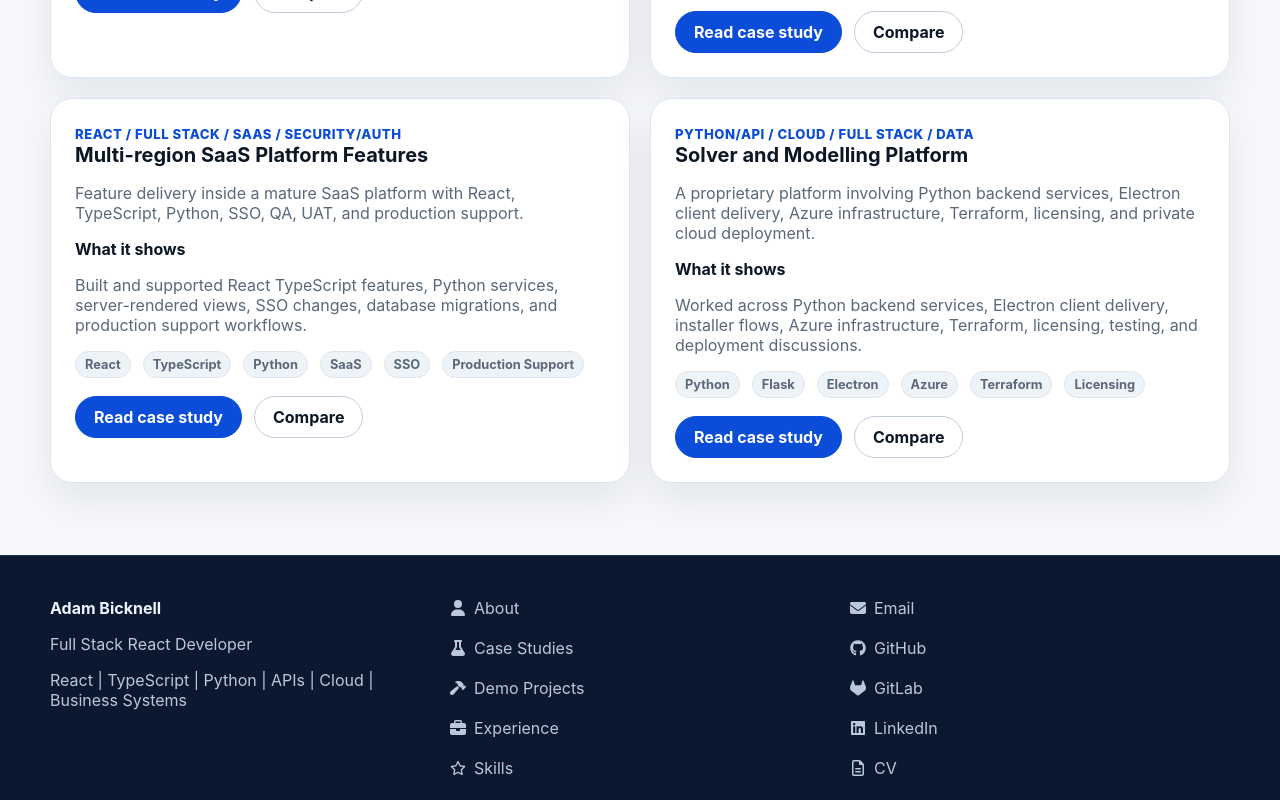
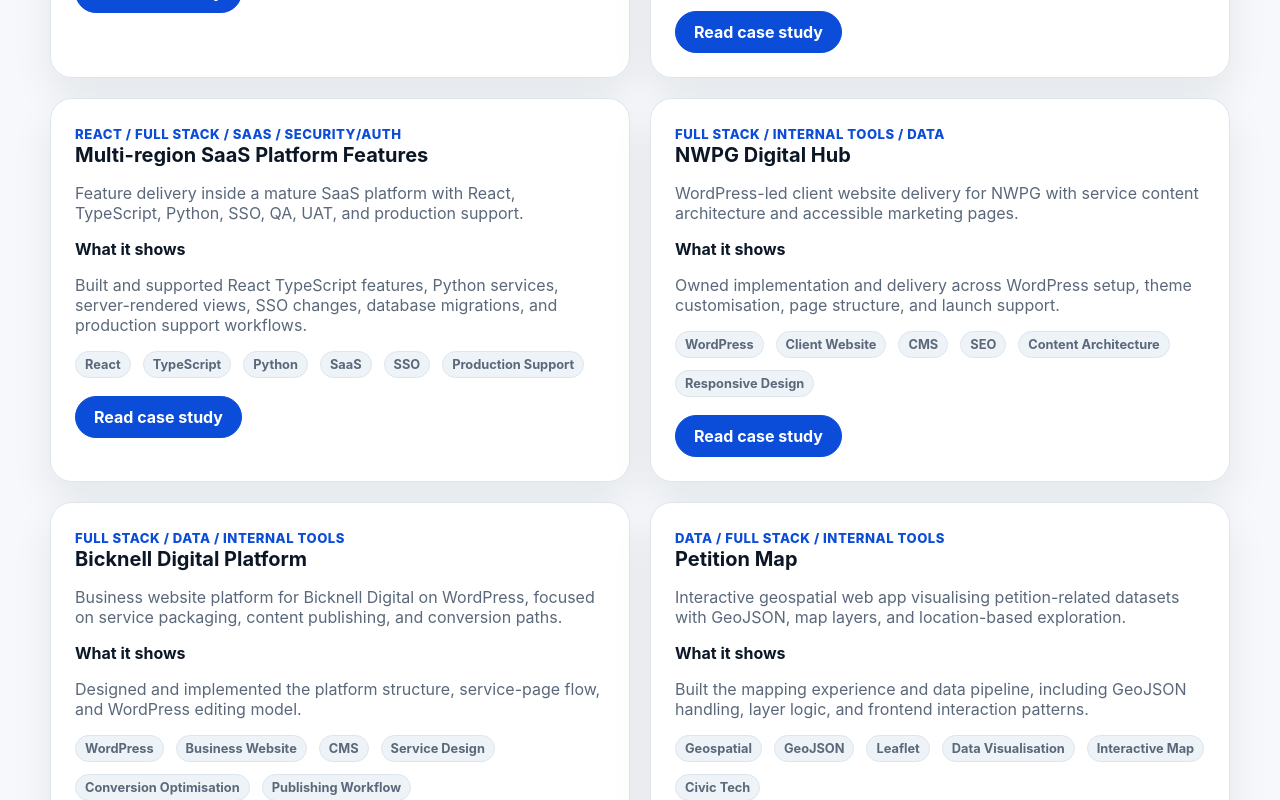
Before and after one commit to adambicknell/development-portfolio, a Next.js app: page /case-studies in a window 1280 px wide. Shown: the part 1020-1820 px from the top of the page. Built offline with nearby package versions, Linux system fonts and the light colour scheme.

Commit message:
FIX: Case studies and demo pages.

```diff
--- a/src/app/case-studies/page.tsx
+++ b/src/app/case-studies/page.tsx
@@ -1,7 +1,6 @@
 'use client';
 import { useMemo, useState } from 'react';
 import { CaseStudyCard } from '@/components/cards/CaseStudyCard';
-import { CompareDrawer } from '@/components/case-studies/CompareDrawer';
 import { caseStudies } from '@/data/caseStudies';
 import { SharedTaxonomyFilters } from '@/components/common/SharedTaxonomyFilters';
 import { filterItems, groupedSkills, type FilterableItem } from '@/lib/taxonomy';
@@ -17,5 +16,5 @@
   const [skill, setSkill] = useState<string | null>(null);
   const items = caseStudies.map((i) => ({ ...i, primaryFilters: i.focusAreas, visibleSkills: i.techStack, hiddenSearchAliases: i.tags, searchKeywords: [i.title, i.summary, i.problem, i.role] })) as (typeof caseStudies[number] & FilterableItem)[];
   const filtered = useMemo(() => filterItems(items, parent as ParentFilter | null, skill, query), [items, parent, skill, query]);
-  return <section className="section"><div className="container"><div className="space-between"><div className="animate-fade-in-left"><span className="eyebrow">Commercial proof</span><h1 className="h1">Case studies</h1><p className="lead">Anonymised examples based on private commercial systems, internal platforms, SaaS work, secure access, cloud delivery, and production support.</p></div><div className="card animate-fade-in-right"><strong>What these show</strong><p className="muted">Secure access, internal tools, SaaS, cloud, authentication, React, Python, data, and production support.</p></div></div><SharedTaxonomyFilters query={query} onQueryChange={setQuery} selectedParent={parent} onParentChange={setParent} selectedSkill={skill} onSkillChange={setSkill} groupedSkills={skills} /><p className="muted">Showing {filtered.length} of {caseStudies.length} case studies.</p><div className={`grid ${isCompact ? 'animate-grid-single' : 'grid-2 animate-grid-2'}`}>{filtered.map((item)=><CaseStudyCard key={item.slug} item={item} compact={isCompact} />)}</div></div><CompareDrawer /></section>;
+  return <section className="section"><div className="container"><div className="space-between"><div className="animate-fade-in-left"><span className="eyebrow">Commercial proof</span><h1 className="h1">Case studies</h1><p className="lead">Anonymised examples based on private commercial systems, internal platforms, SaaS work, secure access, cloud delivery, and production support.</p></div><div className="card animate-fade-in-right"><strong>What these show</strong><p className="muted">Secure access, internal tools, SaaS, cloud, authentication, React, Python, data, and production support.</p></div></div><SharedTaxonomyFilters query={query} onQueryChange={setQuery} selectedParent={parent} onParentChange={setParent} selectedSkill={skill} onSkillChange={setSkill} groupedSkills={skills} /><p className="muted">Showing {filtered.length} of {caseStudies.length} case studies.</p><div className={`grid ${isCompact ? 'animate-grid-single' : 'grid-2 animate-grid-2'}`}>{filtered.map((item)=><CaseStudyCard key={item.slug} item={item} compact={isCompact} />)}</div></div></section>;
 }
--- a/src/components/cards/CaseStudyCard.tsx
+++ b/src/components/cards/CaseStudyCard.tsx
@@ -2,11 +2,7 @@
 import Link from 'next/link';
 import { CaseStudy } from '@/data/caseStudies';
 import { TagList } from './TagList';
-import { useAppDispatch, useAppSelector } from '@/store/hooks';
-import { toggleCompare } from '@/store/slices/compareSlice';
 export function CaseStudyCard({ item, compact = false }: { item: CaseStudy; compact?: boolean }) {
-  const dispatch = useAppDispatch();
-  const selected = useAppSelector(state => state.compare.selectedSlugs.includes(item.slug));
   return (
     <article className={"card " + (compact ? 'card-compact' : '')}>
       <span className="eyebrow">{item.focusAreas.join(' / ')}</span>
@@ -15,10 +11,7 @@
       {!compact && <p><strong>What it shows</strong></p>}
       <p className="muted">{item.role}</p>
       <TagList tags={compact ? item.tags.slice(0, 5) : item.tags} />
-      <div className="row" style={{ marginTop: 18 }}>
-        <Link className="button primary" href={'/case-studies/' + item.slug}>Read case study</Link>
-        <button className={'button ' + (selected ? 'primary' : '')} onClick={() => dispatch(toggleCompare(item.slug))}>{selected ? 'Selected' : 'Compare'}</button>
-      </div>
+      <div className="row" style={{ marginTop: 18 }}><Link className="button primary" href={'/case-studies/' + item.slug}>Read case study</Link></div>
     </article>
   );
 }
--- a/src/data/caseStudies.ts
+++ b/src/data/caseStudies.ts
@@ -15,6 +15,8 @@
   tags: string[];
   focusAreas: string[];
   relatedProject?: string;
+  liveUrl?: string;
+  imagePlaceholder?: string;
   diagram: string[];
 };
 
@@ -74,6 +76,67 @@
     focusAreas: ['React','Full stack','SaaS','Security/auth'],
     diagram: ['User','React TypeScript UI','Server-rendered views','Python services','PostgreSQL','Monitoring']
   },
+
+  {
+    slug: 'nwpg-digital-hub',
+    title: 'NWPG Digital Hub',
+    shortTitle: 'NWPG Hub',
+    summary: 'WordPress-led client website delivery for NWPG with service content architecture and accessible marketing pages.',
+    context: 'A client-facing business website that needed a clearer information architecture, easier content publishing, and a trustworthy professional presentation.',
+    problem: 'The site needed maintainable page templates, structured service content, and an authoring workflow that non-technical users could manage in WordPress.',
+    role: 'Owned implementation and delivery across WordPress setup, theme customisation, page structure, and launch support.',
+    approach: 'Used practical content modelling and reusable page sections so the site could scale without custom engineering for every update.',
+    techStack: ['WordPress','PHP','JavaScript','CSS','SEO','Content strategy'],
+    keyDecisions: ['Build around reusable WordPress page patterns','Prioritise content maintainability for non-technical editors','Optimise key landing pages for search and conversions'],
+    outcomes: ['Delivered a production WordPress client website','Improved service discoverability and page consistency','Enabled low-friction editorial updates after handover'],
+    improvements: ['Add structured schema components per service page','Expand performance budgets for image-heavy content','Add deeper analytics event tracking for lead funnels'],
+    whatThisProves: ['Can deliver maintainable WordPress client platforms','Balances technical delivery with content and business outcomes'],
+    tags: ['WordPress','Client Website','CMS','SEO','Content Architecture','Responsive Design'],
+    focusAreas: ['Full stack','Internal tools','Data'],
+    liveUrl: 'https://www.nwpg.uk/',
+    imagePlaceholder: 'Add NWPG case-study screenshot here',
+    diagram: ['Visitor','Landing page','WordPress templates','Content modules','SEO metadata','Enquiry flow']
+  },
+  {
+    slug: 'bicknell-digital-platform',
+    title: 'Bicknell Digital Platform',
+    shortTitle: 'Bicknell Digital',
+    summary: 'Business website platform for Bicknell Digital on WordPress, focused on service packaging, content publishing, and conversion paths.',
+    context: 'A commercial website representing digital and publishing services that required rapid iteration and owner-managed updates.',
+    problem: 'The platform needed clear service taxonomy, reusable marketing sections, and reliable publishing workflows without developer bottlenecks.',
+    role: 'Designed and implemented the platform structure, service-page flow, and WordPress editing model.',
+    approach: 'Applied a service-led information architecture with reusable components and conversion-focused page structure.',
+    techStack: ['WordPress','WooCommerce','PHP','JavaScript','CSS','Analytics'],
+    keyDecisions: ['Use WordPress for editorial speed','Keep service sections modular and reusable','Design around quote/contact conversion journeys'],
+    outcomes: ['Launched a production business website','Improved clarity of digital and publishing offerings','Enabled ongoing in-house content updates'],
+    improvements: ['Add deeper CRM integration for lead capture','Expand structured internal linking strategy','Increase template-level Core Web Vitals tuning'],
+    whatThisProves: ['Can build and operate commercial WordPress platforms','Strong delivery across UX, CMS architecture, and content ops'],
+    tags: ['WordPress','Business Website','CMS','Service Design','Conversion Optimisation','Publishing Workflow'],
+    focusAreas: ['Full stack','Data','Internal tools'],
+    liveUrl: 'https://digital.bicknell.uk/',
+    imagePlaceholder: 'Add Bicknell Digital homepage screenshot here',
+    diagram: ['Visitor','Service page','WordPress content blocks','Lead form','Newsletter/CRM','Reporting']
+  },
+  {
+    slug: 'petition-map',
+    title: 'Petition Map',
+    shortTitle: 'Petition Map',
+    summary: 'Interactive geospatial web app visualising petition-related datasets with GeoJSON, map layers, and location-based exploration.',
+    context: 'A public-facing map product designed to make geographic petition signals easier to explore than in raw tables or lists.',
+    problem: 'Users needed an intuitive way to interpret regional petition patterns, requiring map interaction, data processing, and performant rendering.',
+    role: 'Built the mapping experience and data pipeline, including GeoJSON handling, layer logic, and frontend interaction patterns.',
+    approach: 'Modelled data for map-first exploration, then implemented layer controls, geographic boundaries, and queryable point/area views.',
+    techStack: ['JavaScript','GeoJSON','Leaflet','Data processing','API integration','Responsive UI'],
+    keyDecisions: ['Use GeoJSON as the interchange format','Optimise geometry and properties for browser rendering','Expose filters and tooltips for exploratory analysis'],
+    outcomes: ['Delivered a working interactive petition map','Improved interpretability of geographically distributed data','Created a reusable baseline for future civic-data maps'],
+    improvements: ['Introduce tile/vector caching for larger datasets','Add temporal filtering and playback','Add automated data validation before publish'],
+    whatThisProves: ['Can ship geospatial products with production-ready UX','Strong data-to-visualisation workflow design'],
+    tags: ['Geospatial','GeoJSON','Leaflet','Data Visualisation','Interactive Map','Civic Tech'],
+    focusAreas: ['Data','Full stack','Internal tools'],
+    liveUrl: 'https://petition-map.bicknell.uk/',
+    imagePlaceholder: 'Add Petition Map screenshot here',
+    diagram: ['User','Map UI','Layer controls','GeoJSON dataset','Boundary rendering','Insights']
+  },
   {
     slug: 'solver-and-modelling-platform',
     title: 'Solver and Modelling Platform',
```
Also changed, not shown: src/app/case-studies/[slug]/page.tsx (+9 -4 lines), src/app/demo-projects/[slug]/page.tsx (+8 -3 lines).
